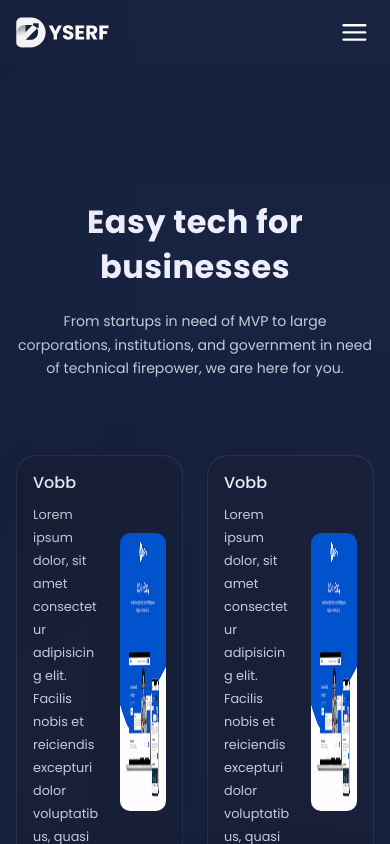
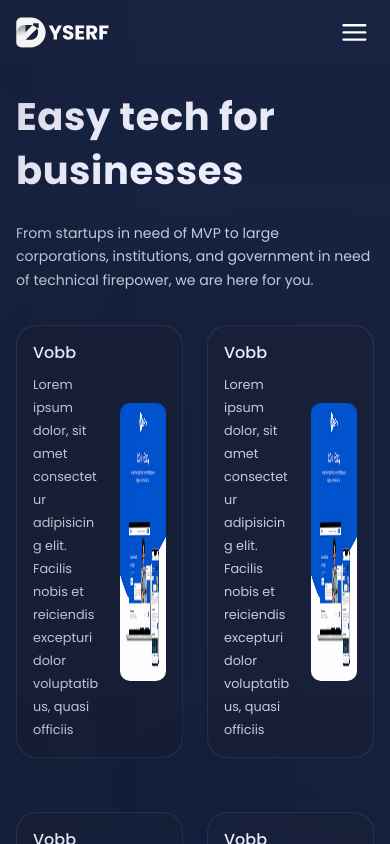
Before and after one commit to DGreegman/dyserf, a Next.js app: page /works in a window 390 px wide. Shown: the top 844 px of the page. Built offline with nearby package versions, Linux system fonts and the light colour scheme.

Commit message:
Mobile res started

```diff
--- a/components/About/AboutHero.tsx
+++ b/components/About/AboutHero.tsx
@@ -1,24 +1,23 @@
 import Link from 'next/link';
 import { SectionContainer } from '../../layout';
+import { globalStyles } from '../../styles';
 import { DyserfRoutes } from '../../utils';
 import { CustomBtn } from '../Button';
-import { DescriptionText, HeroHeader } from '../Shared';
+import { HeroTexts } from '../Shared';
 
 const AboutHero = () => {
   return (
-    <SectionContainer pt='120px' gap={5}>
-      <HeroHeader maxW='1031px'>
-        Demystifying Service Functionalities(Dyserf)
-      </HeroHeader>
-
-      <DescriptionText textAlign='center' maxW='1031px' pb={3}>
-        Dyserf is an innovative team that builds digital experiences, accelerate
+    <SectionContainer pt={globalStyles.sectionPt} gap={5}>
+      <HeroTexts
+        desc='Dyserf is an innovative team that builds digital experiences, accelerate
         business growth, personal development and make life activities easier
         and faster. We are team of experts from different background that have
         built solutions and digital experiences that affect over 100,000 people,
         globally. The TEWAM approach is our unique agile methodology that helps
-        us translate your business goals and objectives into solution.
-      </DescriptionText>
+        us translate your business goals and objectives into solution.'
+      >
+        Demystifying Service Functionalities(Dyserf)
+      </HeroTexts>
 
       <Link href={DyserfRoutes.blog}>
         <CustomBtn
--- a/components/Home/HomeHero.tsx
+++ b/components/Home/HomeHero.tsx
@@ -7,26 +7,26 @@ import { Icon, Text } from '@chakra-ui/react';
 import { SectionContainer } from '../../layout';
 import { DyserfRoutes } from '../../utils';
 import { CustomBtn } from '../Button';
-import { HeroHeader, DescriptionText, HeroTags } from '../Shared';
+import { HeroTags, HeroTexts } from '../Shared';
 import { FaPlay } from 'react-icons/fa';
+import { globalStyles } from '../../styles';
 
 const HomeHero = () => {
   return (
-    <SectionContainer pt='120px' gap={5} position='relative'>
-      <HeroHeader maxW='1031px'>
+    <SectionContainer pt={globalStyles.sectionPt} gap={5} position='relative'>
+      <HeroTexts
+        desc=' Dyserf is an innovative team that builds digital experiences, which
+        accelerate business growth and make life activities easier and faster.'
+      >
         Your innovative Ux partner <br />
         <Text
           bgClip='text'
-          bgGradient='linear-gradient(269.49deg, #AD00FF -13.36%, #001AFF 73.24%);'
+          bgGradient={globalStyles.buttonGradient}
+          fontSize={{ base: '2rem', xl: '4rem' }}
         >
           for Project Development
         </Text>
-      </HeroHeader>
-
-      <DescriptionText textAlign='center' maxW='1031px' pb={3}>
-        Dyserf is an innovative team that builds digital experiences, which
-        accelerate business growth and make life activities easier and faster.
-      </DescriptionText>
+      </HeroTexts>
 
       <Link href={DyserfRoutes.works}>
         <CustomBtn
--- a/components/Nav/SideBar.tsx
+++ b/components/Nav/SideBar.tsx
@@ -50,7 +50,7 @@ const SideBar = () => {
   return (
     <VStack
       width={globalStyles.width}
-      minHeight='527px'
+      minHeight={globalStyles.fullHeight}
       position='absolute'
       zIndex={3000}
       top={0}
@@ -63,8 +63,17 @@ const SideBar = () => {
       boxShadow='2px 2px 100px 50px rgba(0, 0, 0, 0.07)'
     >
       <Flex width={globalStyles.width} align='center' px={4} pt={2}>
-        <Link href={DyserfRoutes.homepage} onClick={() => updateShow(false)}>
-          <Image src={logo} alt={globalStyles.alt} quality='100' />
+        <Link
+          href={DyserfRoutes.homepage}
+          onClick={() => updateShow(false)}
+          className={globalStyles.className}
+        >
+          <Image
+            src={logo}
+            alt={globalStyles.alt}
+            quality='100'
+            className={globalStyles.className}
+          />
         </Link>
 
         <Spacer />
@@ -91,7 +100,7 @@ const SideBar = () => {
       </Stack>
 
       <Box pt='50px' pl={4}>
-        <Link href={DyserfRoutes.sendMessage}>
+        <Link href={DyserfRoutes.sendMessage} onClick={() => updateShow(false)}>
           <CustomBtn
             width='140px'
             height='47px'
--- a/components/Shared/ContactForm.tsx
+++ b/components/Shared/ContactForm.tsx
@@ -1,18 +1,16 @@
+import HeroTexts from './HeroTexts';
 import { Flex, FormControl, Input, Stack, Textarea } from '@chakra-ui/react';
 import { SectionContainer } from '../../layout';
 import { globalStyles } from '../../styles';
 import { CustomBtn } from '../Button';
-import { CardHeader, HeroHeader } from './Header';
-import { DescriptionText } from './Sharedtext';
+import { CardHeader } from './Header';
 
 const ContactForm = () => {
   return (
-    <SectionContainer pt='120px'>
-      <HeroHeader maxW='1031px'>We are a step away</HeroHeader>
-
-      <DescriptionText textAlign='center' maxW='1031px' pb='74px'>
-        Share your idea with us let’s collaborate,
-      </DescriptionText>
+    <SectionContainer pt={globalStyles.sectionPt}>
+      <HeroTexts desc=' Share your idea with us let’s collaborate.'>
+        We are a step away
+      </HeroTexts>
 
       <Stack
         as='form'
--- a/components/Shared/Header.tsx
+++ b/components/Shared/Header.tsx
@@ -9,7 +9,8 @@ export const HeroHeader = ({ children, ...rest }: HeadingProps) => {
       lineHeight={globalStyles.lineHeight}
       color={globalStyles.headerTextColor}
       fontSize={globalStyles.heroHeader}
-      textAlign='center'
+      textAlign={{ base: 'left', xl: 'center' }}
+      w={{ base: globalStyles.width, xl: '1031px' }}
       bg='transparent'
       letterSpacing='0.015em'
       {...rest}
--- a/components/Shared/HeroTags.tsx
+++ b/components/Shared/HeroTags.tsx
@@ -1,5 +1,5 @@
+import Image, { StaticImageData } from 'next/image';
 import { Box, BoxProps } from '@chakra-ui/react';
-import Image, { StaticImageData } from 'next/image';
 
 interface Props extends BoxProps {
   icon: StaticImageData;
@@ -7,7 +7,12 @@ interface Props extends BoxProps {
 
 const HeroTags = ({ icon, ...res }: Props) => {
   return (
-    <Box {...res} bg='transparent' position='absolute'>
+    <Box
+      {...res}
+      bg='transparent'
+      position='absolute'
+      display={{ base: 'none', xl: 'block' }}
+    >
       <Image
         src={icon}
         alt='Dyserf'
--- /dev/null
+++ b/components/Shared/HeroTexts.tsx
@@ -0,0 +1,26 @@
+import { ChildProps } from '../../models';
+import { globalStyles } from '../../styles';
+import { HeroHeader } from './Header';
+import { DescriptionText } from './Sharedtext';
+
+interface Props extends ChildProps {
+  desc: string;
+}
+
+const HeroTexts = ({ children, desc }: Props) => {
+  return (
+    <>
+      <HeroHeader maxW='1031px'>{children}</HeroHeader>
+      <DescriptionText
+        textAlign={{ base: 'left', xl: 'center' }}
+        w={{ base: globalStyles.width, xl: '1031px' }}
+        pt={1}
+        pb={3}
+      >
+        {desc}
+      </DescriptionText>
+    </>
+  );
+};
+
+export default HeroTexts;
--- a/components/Shared/index.ts
+++ b/components/Shared/index.ts
@@ -7,6 +7,7 @@ export { default as TagCard } from './TagCard';
 export { default as DescCard } from './DescCard';
 export { default as GreenCirle } from './GreenCirle';
 export { default as HeroTags } from './HeroTags';
+export { default as HeroTexts } from './HeroTexts';
 export { default as FeedBack } from './FeedBack';
 export { default as TeamCard } from './TeamCard';
 export { default as WorksShowCaseCard } from './WorksShowCaseCard';
--- a/components/works/WorkHero.tsx
+++ b/components/works/WorkHero.tsx
@@ -1,15 +1,16 @@
 import { SectionContainer } from '../../layout';
-import { HeroHeader, DescriptionText, WorksShowCaseCard } from '../Shared';
+import { globalStyles } from '../../styles';
+import { WorksShowCaseCard, HeroTexts } from '../Shared';
 
 const WorkHero = () => {
   return (
-    <SectionContainer pt='120px' gap={5} position='relative'>
-      <HeroHeader maxW='1031px'>Easy tech for businesses</HeroHeader>
-
-      <DescriptionText textAlign='center' maxW='1031px' pb='54px'>
-        From startups in need of MVP to large corporations, institutions, and
-        government in need of technical firepower, we are here for you.
-      </DescriptionText>
+    <SectionContainer pt={globalStyles.sectionPt} gap={5} position='relative'>
+      <HeroTexts
+        desc='  From startups in need of MVP to large corporations, institutions, and
+        government in need of technical firepower, we are here for you.'
+      >
+        Easy tech for businesses
+      </HeroTexts>
 
       <WorksShowCaseCard />
     </SectionContainer>
--- a/pages/blog.tsx
+++ b/pages/blog.tsx
@@ -1,5 +1,5 @@
 const Blog = () => {
-  return <h1>Done</h1>;
+  return <h1></h1>;
 };
 
 export default Blog;
--- a/styles/customStyles.ts
+++ b/styles/customStyles.ts
@@ -7,7 +7,7 @@ export const globalStyles = {
   whiteColor: '#FFF',
   headerTextColor: '#EEEEFC',
   textColor: '#EBF8FE',
-  heroHeader: { base: '2rem', xl: '4rem' },
+  heroHeader: { base: '2.4rem', xl: '4rem' },
   cardHeader: { base: '1rem', xl: '1.1rem' },
   sectionHeader: { base: '1.5rem', xl: '3rem' },
   textFontSize: '0.88rem',
@@ -36,6 +36,7 @@ export const globalStyles = {
     align: 'center',
     justifyContent: 'center',
   },
+  sectionPt: { base: '10px', xl: '120px' },
   alt: 'DYSERF',
   lineHeight: 1.4,
   gradientBg:
```
